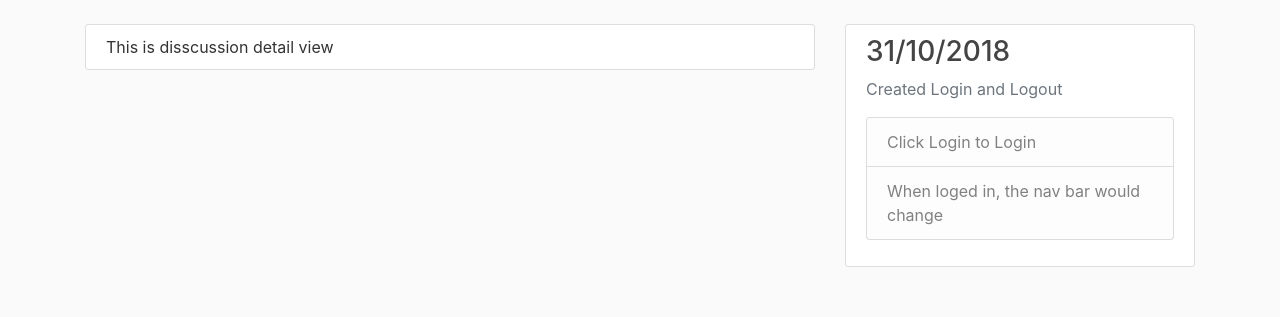
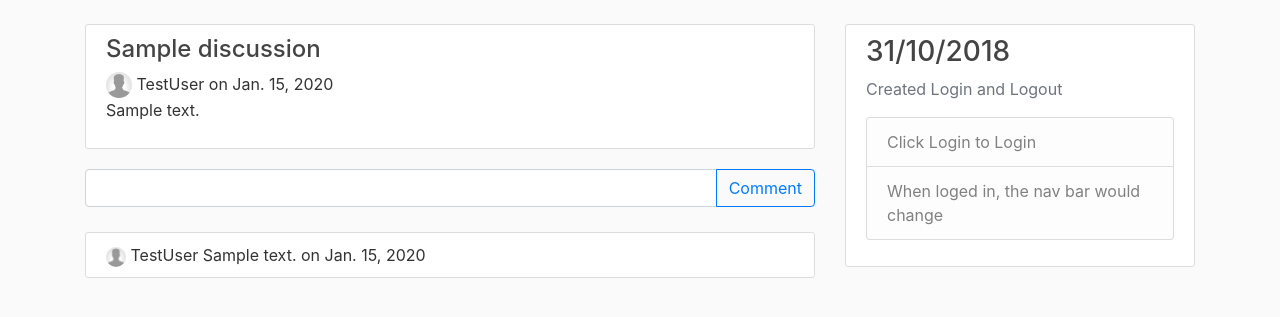
Before and after one commit to DK-Nguyen/django-social-network, a Django app: template templates/discussion/discussion_details.html in a window 1280 px wide. Shown: the part 56-373 px from the top of the page. Run offline with Django 3.2, Linux system fonts and the light colour scheme; data comes from the database, SQL or seed files in the repository; tables that the repository leaves empty hold one stand-in row (values such as "Sample post"); the template is opened without the code that fills it: values that come from a table or form of the project are taken from there, most other values are stand-ins (such as "Sample title", 1, 10 or a date in 2020); some libraries are stand-ins or nearby versions.

Commit message:
Connect model to template for discussion list and details

```diff
--- a/templates/discussion/discussion_details.html
+++ b/templates/discussion/discussion_details.html
@@ -1,6 +1,38 @@
 {% extends "base.html" %}
 {% block content %}
     <div class="content-section">
-        This is disscussion detail view
+        <h4>{{ discussion.title }}</h4>
+        <div class="row justify-content-center">
+            <div class="col">
+            <img src="{{ discussion.owner.profile_picture.url }}" width="26" height="26" alt="author-avatar" class="rounded-circle" />
+            <span>{{ discussion.owner.name }}</span>
+            <span>on {{ discussion.created_time|date }}</span>
+            </div>
+        </div>
+        <div class="row">
+            <div class="col">
+                <p>{{ discussion.description }}</p>
+            </div>
+        </div>
     </div>
+    <div style="margin-bottom: 25px">
+    <div class="input-group">
+      <input type="text" class="form-control" aria-label="comment field">
+      <div class="input-group-append">
+        <button type="button" class="btn btn-outline-primary">Comment</button>
+      </div>
+    </div>
+    </div>
+        {% for comment in comments %}
+            <div class="content-section">
+                <div class="row justify-content-center">
+                <div class="col">
+                <img src="{{ comment.commenter.profile_picture.url }}" width="20" height="20" alt="author-avatar" class="rounded-circle" />
+                <span>{{ comment.commenter.name }}</span>
+                    <span>{{ comment.content }}</span>
+                <span>on {{ discussion.created_time|date }}</span>
+                </div>
+        </div>
+            </div>
+        {% endfor %}
 {% endblock content %}
```
Also changed, not shown: discussion/views.py (+13 -11 lines), templates/discussion/discussion_list.html (+4 -3 lines).
